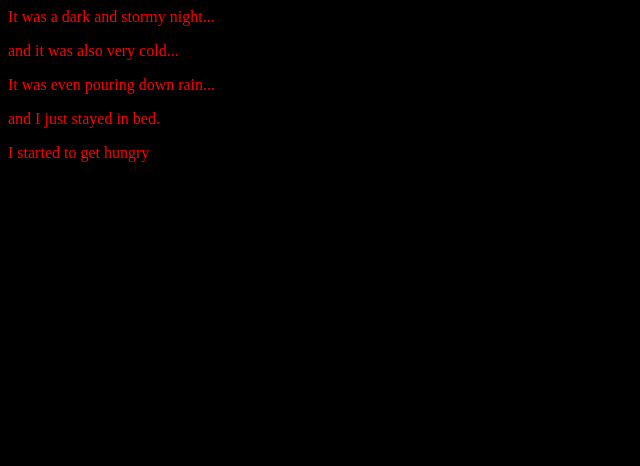
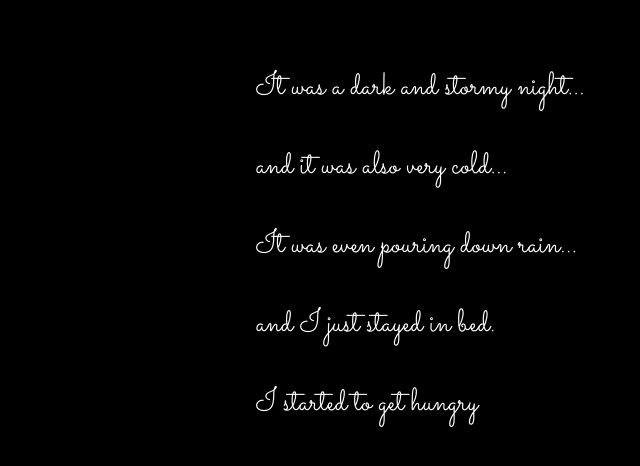
Before and after one commit to MrSeanGorman/fireside-story, a plain HTML site: page index.html in a window 1280 px wide. Shown: the whole page, without its empty margins (0-640 px from the left). Drawn offline with Linux system fonts and the light colour scheme.

Commit message:
added new link to index.html and reconfigured style.css

```diff
--- a/index.html
+++ b/index.html
@@ -1,6 +1,7 @@
-<html>
+<htgml>
     <head>
         <link rel="stylesheet" type="text/css" href="style.css">
+        <link href="https://fonts.googleapis.com/css?family=Sacramento" rel="stylesheet">
       </head>
   <body>
     <p>It was a dark and stormy night...</p>
--- a/style.css
+++ b/style.css
@@ -1 +1,9 @@
-body {color: red; background-color: black;}
+body {
+    color: white;
+    background-color: black;
+    font-family: 'Sacramento', cursive;
+    font-size: 32px;
+    margin-top: 5%;
+    margin-left: 20%;
+    margin-right: 20%;
+  }
```
